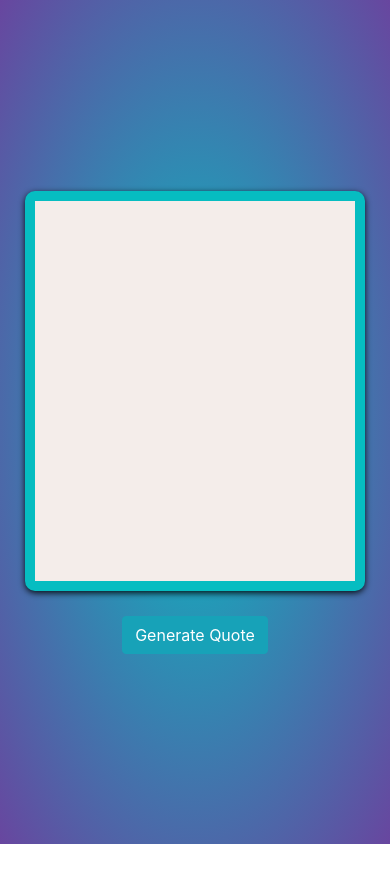
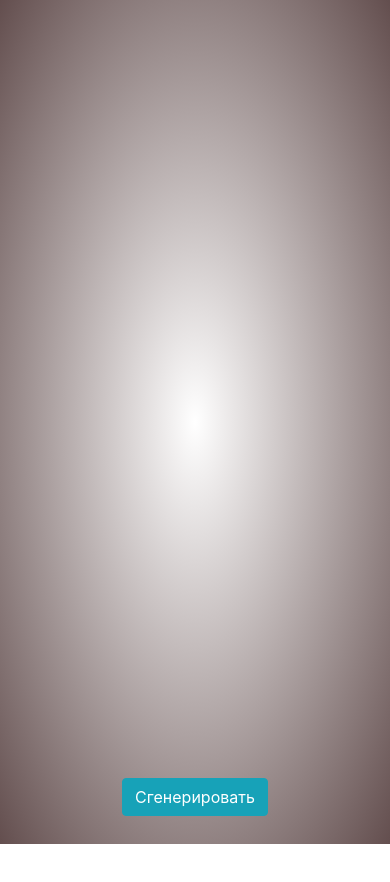
Before and after one commit to Leetio19/Qoutes, a plain HTML site: page index.html in a window 390 px wide. Before the commit the page ends 844 px from the top, so only its background shows below. Drawn offline with nearby package versions, Linux system fonts and the light colour scheme.

Commit message:
phone skin added and screensize corrections

```diff
--- a/index.html
+++ b/index.html
@@ -12,15 +12,18 @@
 
   <main>
     <div class="container">
+      <div class="mobile">
         <div class="quotes-container">
           <div class="inner-quotes-container">
             <p id="quote"></p>
             <h3 id="author"></h3>
           </div>
           <div class="quote-btn">
-          <button class="btn btn-info" id="generate">Generate Quote</button>
+            <button class="btn btn-info" id="generate">Сгенерировать</button>
           </div>
         </div>
+      </div>
+
     </div>
   </main>
   <script src="https://ajax.googleapis.com/ajax/libs/jquery/2.2.0/jquery.min.js"></script>
--- a/style.css
+++ b/style.css
@@ -1,23 +1,28 @@
 @import url('https://fonts.googleapis.com/css2?family=Dancing+Script&display=swap');
 
 body{
-  background: #06BDC1;
-  background: -webkit-radial-gradient(center, #06BDC1, #68469F);
-  background: -moz-radial-gradient(center, #06BDC1, #68469F);
-  background: radial-gradient(ellipse at center, #06BDC1, #68469F);
+  background: radial-gradient(ellipse at center, #003435, #1c0c37);
+  background-image:  url(pngwing.com.png) ;
+  background-size: cover;
+  background-repeat: no-repeat ;
+
 }
 
 .container{
   width: 1280px;
   margin: auto;
 }
+.mobile{
 
+}
 .quotes-container{
   display: flex;
   align-items: center;
   justify-content: center;
   flex-direction: column;
-  height: 100vh;
+  height: 90vh;
+  position: relative;
+  top: 110px;
 }
 
 .inner-quotes-container{
@@ -27,18 +32,19 @@ body{
   flex-direction: column;
   width: 900px;
   text-align: center;
-  min-height: 400px;
+  min-height: 300px;
   padding: 0 25px;
   color: gray;
   border-radius: 10px;
-  background-color: #F4EDEA;
-  border: 10px solid #06BDC1;
-  box-shadow: 0px 2px 6px 0px rgba(0, 0, 0, 0.9);
+  /* background-color: #F4EDEA; */
+  /* border: 10px solid #06BDC1; */
+  /* box-shadow: 0px 2px 6px 0px rgba(0, 0, 0, 0.9);  */
 }
 
 .inner-quotes-container p{
-  font-size: 1.5rem;
+  font-size: 2rem;
   color: black;
+  font-family: 'Dancing Script', cursive;
 }
 
 .inner-quotes-container h3{
@@ -47,17 +53,50 @@ body{
   font-family: 'Dancing Script', cursive;
 }
 
-.quote-btn{padding-top: 25px;}
+.quote-btn{
+/* padding-top: 5px; */
+
+}
 
 @media(max-width:1280px){
   .container{width: 95%;}
+  .inner-quotes-container{width: 65%;min-height: 75px;}
+  .quotes-container{ height: 50vh;top: 150px;}
+  .inner-quotes-container p{font-size: 1.2rem;}
+}
+@media(max-width:900px) {
+  .inner-quotes-container{width: 45%;min-height: 150px;}
+  .quotes-container{ height: 65vh;}
+  .inner-quotes-container p{font-size: 1.2rem;}
+}
+@media(max-width:768px) {
+  .inner-quotes-container{width: 100%;min-height: 1px;}
+  .quotes-container{ height: 65vh;}
+  .inner-quotes-container p{font-size: 1.2rem;}
+}
+@media(max-width:700px) {
+  .inner-quotes-container{width: 85%;min-height: 1px;}
+  .quotes-container{ height: 45vh;}
+  .inner-quotes-container p{font-size: 1.2rem;}
 }
 
-@media(max-width:900px){
-  .inner-quotes-container{width: 100%;}
-}
+
+
 
 @media(max-width:480px){
   .inner-quotes-container p{font-size: 1.2rem;}
   .inner-quotes-container h3{font-size: 1.5rem;}
 }
+
+@media(orientation:portrait){
+  .inner-quotes-container{width: 85%;min-height: 450px;}
+  .quotes-container{ height: 100vh;}
+  .inner-quotes-container p{font-size: 1.2rem;}
+body{
+    background: radial-gradient(ellipse at center, #ffffff, #634e4e);
+
+    background-size: cover;
+    background-repeat: no-repeat ;
+
+  }
+}
```
Also changed, not shown: pngwing.com.png (added). Lines whose indentation alone changed are shown as unchanged.
